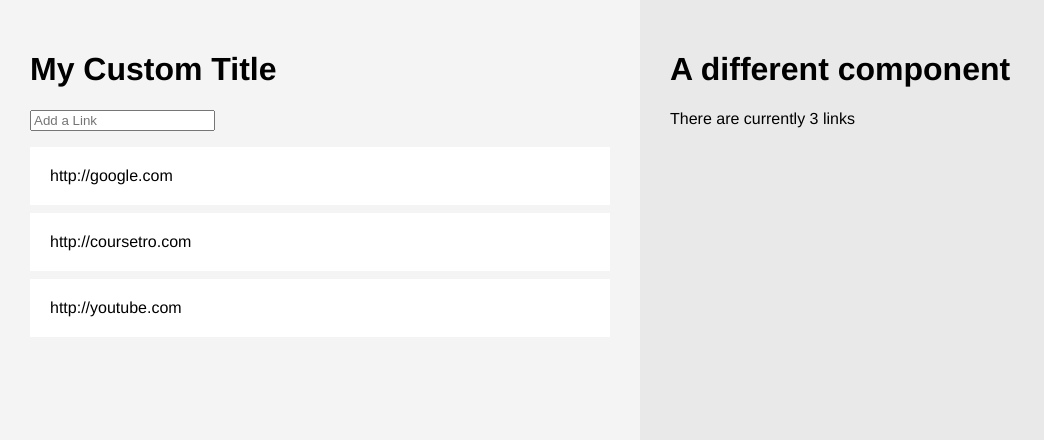
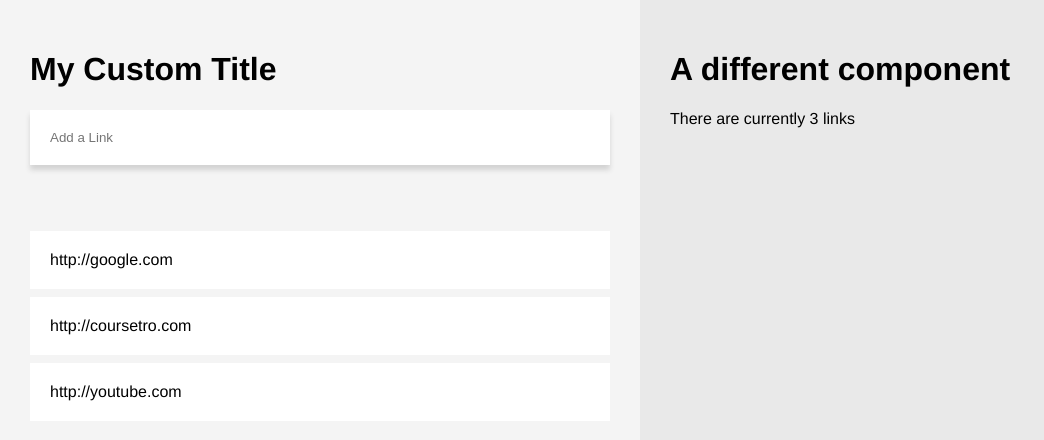
Before and after one commit to gktaj/vuex-checking, a Vue app: page / in a window 1280 px wide. Shown: the top 440 px of the page, without its empty margins (0-1044 px from the left). Built offline with nearby package versions, Linux system fonts and the light colour scheme.

Commit message:
update style of HelloWorld component

```diff
--- a/src/components/HelloWorld.vue
+++ b/src/components/HelloWorld.vue
@@ -87,4 +87,13 @@ ul li {
   grid-area: right;
   background-color: #e9e9e9;
 }
+
+input {
+  border: none;
+  padding: 20px;
+  width: calc(100% - 40px);
+  box-shadow: 0 5px 5px lightgrey;
+  margin-bottom: 50px;
+  outline: none;
+}
 </style>
```
